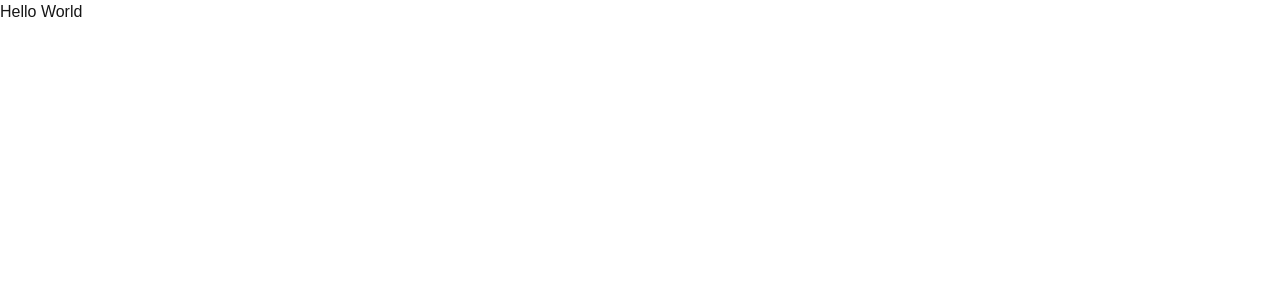
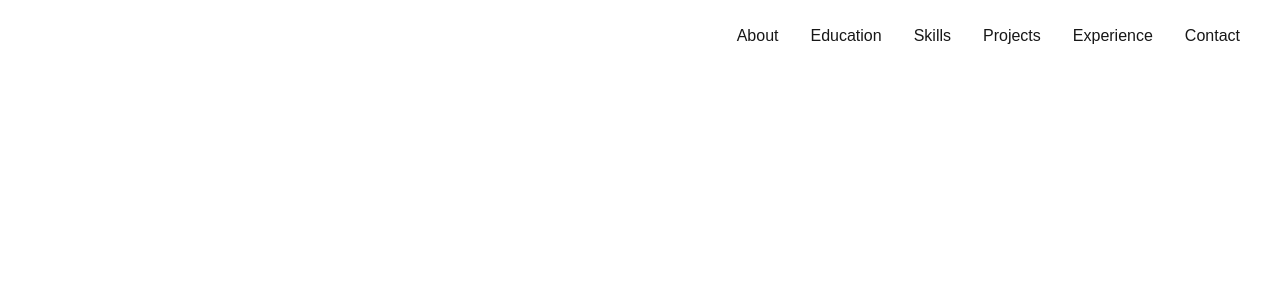
Before and after one commit to PraveenUppar/Personal-Portfolio, a Next.js app: page / in a window 1280 px wide. Shown: the top 300 px of the page. Built offline with nearby package versions, Linux system fonts and the light colour scheme.

Commit message:
[Navbar]

```diff
--- /dev/null
+++ b/src/app/components/Header/Navbar.tsx
@@ -0,0 +1,107 @@
+"use client";
+
+import React, { useEffect, useState } from "react";
+import { Menu, X} from "lucide-react";
+import { motion } from "framer-motion";
+
+function Navbar() {
+  const [isScrolled, setIsScrolled] = useState(false);
+  const [isMenuOpen, setIsMenuOpen] = useState(false);
+
+  useEffect(() => {
+    const handleScroll = () => {
+      setIsScrolled(window.scrollY > 50);
+    };
+
+    window.addEventListener("scroll", handleScroll);
+    return () => window.removeEventListener("scroll", handleScroll);
+  }, []);
+
+  const toggleMenu = () => {
+    setIsMenuOpen(!isMenuOpen);
+  };
+
+  return (
+    <motion.header
+      className={`fixed top-0 left-10 right-10 z-50 transition-all duration-300 ${
+        isScrolled
+          ? "bg-card shadow-md py-3 "
+          : "bg-transparent py-5 "
+      }`}
+      initial={{ y: -100 }}
+      animate={{ y: 0 }}
+      transition={{ duration: 0.5 }}
+    >
+      <div className="container-custom flex justify-between items-center">
+        <a href="#hero" className="text-2xl font-heading font-bold text-white">
+          Portfolio
+        </a>
+        {/* Desktop Navigation */}
+        <nav className="hidden md:block">
+          <ul className="flex space-x-8">
+            {[
+              "About",
+              "Education",
+              "Skills",
+              "Projects",
+              "Experience",
+              "Contact",
+            ].map((item) => (
+              <li key={item}>
+                <a
+                  href={`#${item.toLowerCase()}`}
+                  className="font-heading font-medium hover:text-white transition-colors"
+                >
+                  {item}
+                </a>
+              </li>
+            ))}
+          </ul>
+        </nav>
+
+        {/* Mobile Menu Button */}
+        <button
+          className="md:hidden text-white focus:outline-none"
+          onClick={toggleMenu}
+          aria-label="Toggle menu"
+        >
+          {isMenuOpen ? <X size={24} /> : <Menu size={24} />}
+        </button>
+      </div>
+
+      {/* Mobile Navigation */}
+      {isMenuOpen && (
+        <motion.nav
+          className="md:hidden bg-card"
+          initial={{ opacity: 0, height: 0 }}
+          animate={{ opacity: 1, height: "auto" }}
+          exit={{ opacity: 0, height: 0 }}
+          transition={{ duration: 0.3 }}
+        >
+          <ul className="py-4 px-6 space-y-4">
+            {[
+              "About",
+              "Education",
+              "Skills",
+              "Projects",
+              "Experience",
+              "Contact",
+            ].map((item) => (
+              <li key={item}>
+                <a
+                  href={`#${item.toLowerCase()}`}
+                  className="block font-heading font-medium hover:text-white transition-colors"
+                  onClick={toggleMenu}
+                >
+                  {item}
+                </a>
+              </li>
+            ))}
+          </ul>
+        </motion.nav>
+      )}
+    </motion.header>
+  );
+}
+
+export default Navbar;
--- a/src/app/page.tsx
+++ b/src/app/page.tsx
@@ -1,5 +1,9 @@
+import Navbar from "./components/Header/Navbar";
+
 export default function Home() {
   return (
-    <div>Hello World</div>
+    <div>
+      <Navbar></Navbar>
+    </div>
   );
 }
```
Also changed, not shown: package.json (+8 -6 lines), 1 other file (tests, documents, lock files or other folders).
